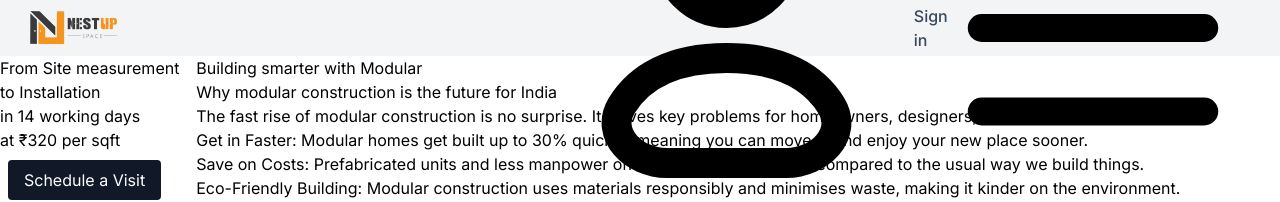
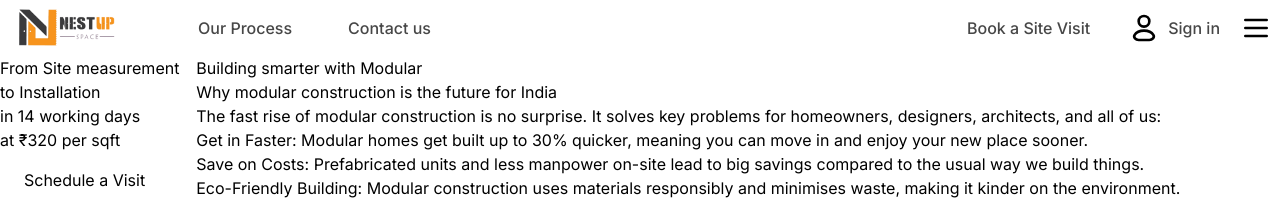
Before and after one commit to NestUp-space/nestup-web-app-dinesh, a Next.js app in the folder frontend/: page / in a window 1280 px wide. Shown: the top 202 px of the page. Built offline with nearby package versions, Linux system fonts and the light colour scheme.

Commit message:
Navbar completed

```diff
--- a/frontend/src/components/Navbar.tsx
+++ b/frontend/src/components/Navbar.tsx
@@ -4,19 +4,32 @@ import Logo from "../img/NestupLogoText.png";
 import userIcon from "../img/user.svg"; // Ensure you have the correct path
 import menu from "../img/menu.svg"; // Ensure you have the correct path
 
+const navLinks = [
+  { name: "Our Process"},
+  { name: "Contact us"},
+];
+
 export function Navbar() {
   return (
-    <nav className="flex w-full items-center justify-between px-5 py-1.5 h-[7vh] bg-gray-100">
-      <div className="flex items-center h-full lg:container lg:mx-auto">
-        <Image src={Logo} alt="Logo" layout="intrinsic" objectFit="contain" className="relative w-auto max-h-full" />
+    <nav className="flex w-full items-center justify-between px-2 py-1 h-[7vh] bg-gray-100">
+      <div className="flex items-center h-full">
+        <Image src={Logo} alt="Logo" className="relative w-auto max-h-full object-contain hover:cursor-pointer" />
+        <div className="hidden lg:flex pl-[74px] gap-x-[56px]">
+          {navLinks.map((item, index) => (
+            <p className="hidden lg:block font-medium text-bw-dark hover:text-theme-color hover:cursor-pointer"key = {index}>{item.name}</p>
+          ))}
+        </div>
       </div>
-      <div className="flex items-center gap-x-5">
-        <div className="flex items-center gap-x-2">
-          <Image src={userIcon} alt="User Profile" layout="intrinsic" objectFit="contain" className="max-h-full" />
-          <span className="hidden font-medium text-[#36485c] lg:block">Sign in</span>
+      <div className="flex items-center gap-x-5 h-full">
+        <div className="flex items-center gap-x-2 h-full">
+          <span className="font-medium text-bw-dark hover:text-theme-color hover:cursor-pointer pr-[30px]">Book a Site Visit</span>
+          <div className="relative h-full min-w-8">
+            <Image src={userIcon} alt="User Profile" layout="fill" objectFit="contain" />
+          </div>
+          <span className="hidden lg:block font-medium text-bw-dark hover:text-theme-color hover:cursor-pointer">Sign in</span>
         </div>
-        <div>
-          <Image src={menu} alt="Menu" layout="intrinsic" objectFit="contain" className="max-h-full" />
+        <div className="relative h-full min-w-8">
+          <Image src={menu} alt="Menu" layout="fill" objectFit="contain" />
         </div>
       </div>
     </nav>
--- a/frontend/src/components/ProcessSection.tsx
+++ b/frontend/src/components/ProcessSection.tsx
@@ -2,25 +2,25 @@ import React from "react";
 
 const processItems = [
   {
-    imgSrc: "/img/measure.png",
+    imgSrc: "../img/measure.png",
     imgAlt: "laser scale",
     title: "MM Accurate site measurements",
     text: "We start by understanding your unique needs and preferences. Our design team collaborates with you to create a customized plan that aligns with your vision. Using advanced design software, we provide you with detailed 3D models and blueprints."
   },
   {
-    imgSrc: "/img/checklist.png",
+    imgSrc: "../img/checklist.png",
     imgAlt: "checklist",
     title: "Detailed Material Estimates",
     text: "Once the design is finalized, we begin the manufacturing process in our state-of-the-art factory. Each module is constructed with precision and care, ensuring top-notch quality and durability. Our use of sustainable materials and energy-efficient methods reflects our commitment to the environment."
   },
   {
-    imgSrc: "/img/automation.png",
+    imgSrc: "../img/automation.png",
     imgAlt: "automation",
     title: "Highly precised panel processing",
     text: "After manufacturing, the modular units are transported to your desired location. Our team of experts handles the installation process, ensuring that everything is set up seamlessly and efficiently. The modular nature of our units allows for quick assembly, minimizing disruption and saving time."
   },
   {
-    imgSrc: "/img/installation.png",
+    imgSrc: "../img/installation.png",
     imgAlt: "installation",
     title: "Expert Installation Team",
     text: "Finally, we add the finishing touches to your modular space, from interior design to final inspections. We ensure that every detail is perfect and that your new space is ready for use. Our goal is to deliver a product that exceeds your expectations and provides a comfortable, functional environment."
--- a/frontend/tailwind.config.ts
+++ b/frontend/tailwind.config.ts
@@ -7,6 +7,10 @@ const config: Config = {
     "./src/app/**/*.{js,ts,jsx,tsx,mdx}",
   ],
   theme: {
+    colors:{
+      'theme-color': '#f6931e',
+      'bw-dark': '#474747',
+    },
     extend: {
       backgroundImage: {
         "gradient-radial": "radial-gradient(var(--tw-gradient-stops))",
```
